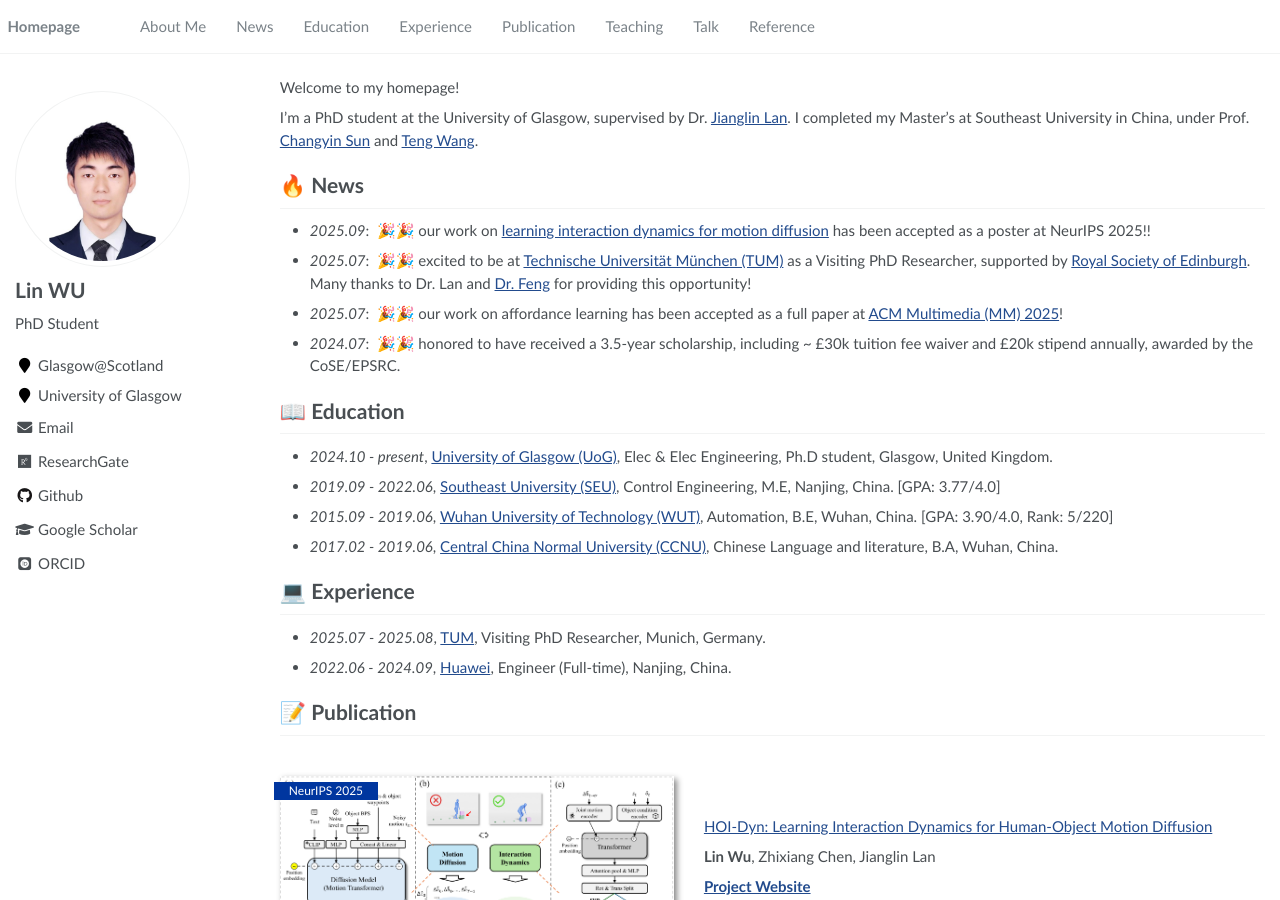
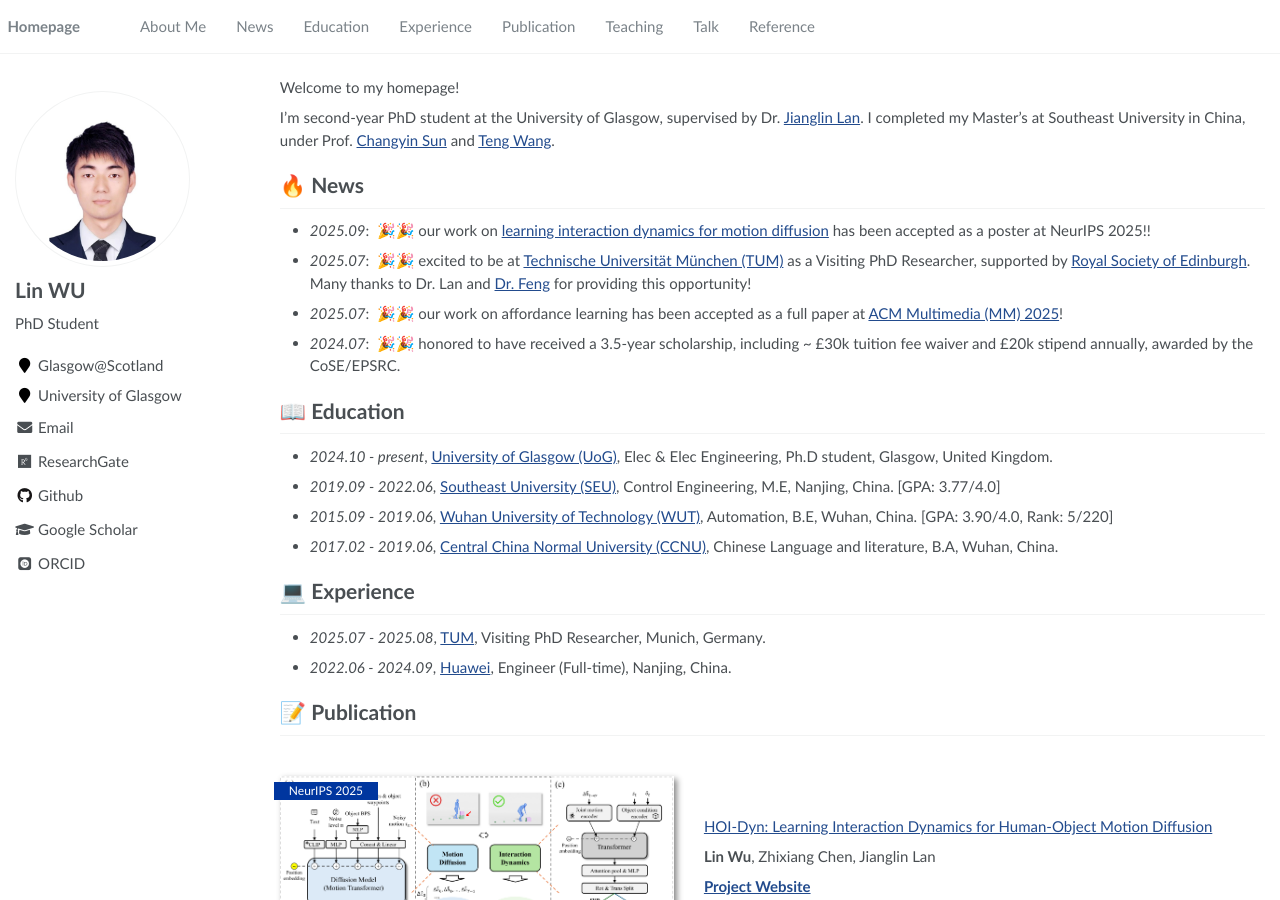
Before and after one commit to wulin97/wulin97.github.io, a Jekyll site: the page built from _pages/about.md, in a window 1280 px wide and 900 px high. Built offline with Jekyll 4.4.1, drawn with Linux system fonts in a browser that asks for light colours; some web fonts are replaced.

```diff
--- a/_config.yml
+++ b/_config.yml
@@ -161,8 +161,3 @@ compress_html:
   clippings: all
   ignore:
     envs: development
-
-
-# 排除不希望构建到 _site 的文件夹
-exclude:
-  - projects/hoi-dyn
--- a/_pages/about.md
+++ b/_pages/about.md
@@ -19,8 +19,7 @@ redirect_from:
 
 Welcome to my homepage!
 
-
-I'm a PhD student at the University of Glasgow, supervised by Dr. [Jianglin Lan](https://scholar.google.co.uk/citations?user=Z7kvat4AAAAJ&hl=en).
+I'm second-year PhD student at the University of Glasgow, supervised by Dr. [Jianglin Lan](https://scholar.google.co.uk/citations?user=Z7kvat4AAAAJ&hl=en).
 <!-- , focusing on multimodal understanding & generation.  -->
 <!-- Before this, I worked as an Engineer at Huawei from Jun. 2022 to Sep. 2024.  -->
 I completed my Master's at Southeast University in China, under Prof. [Changyin Sun](https://www.researchgate.net/profile/Changyin-Sun) and [Teng Wang](https://scholar.google.co.uk/citations?hl=zh-CN&user=hpF7i8sAAAAJ).
```
Also changed, not shown: .github/workflows/deploy-hoi-dyn.yml.
